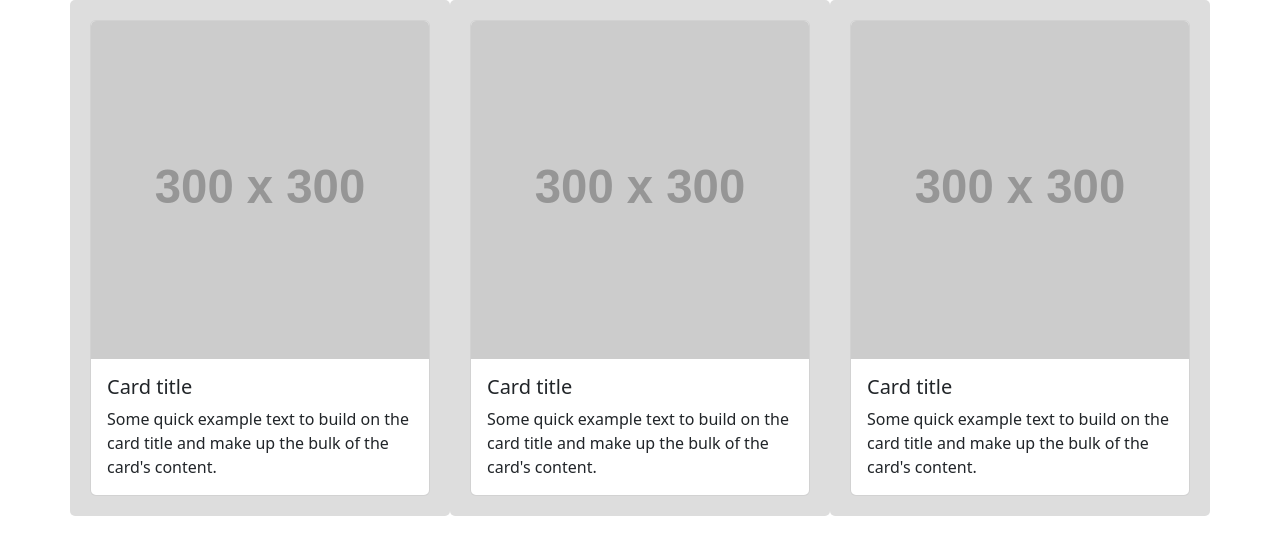
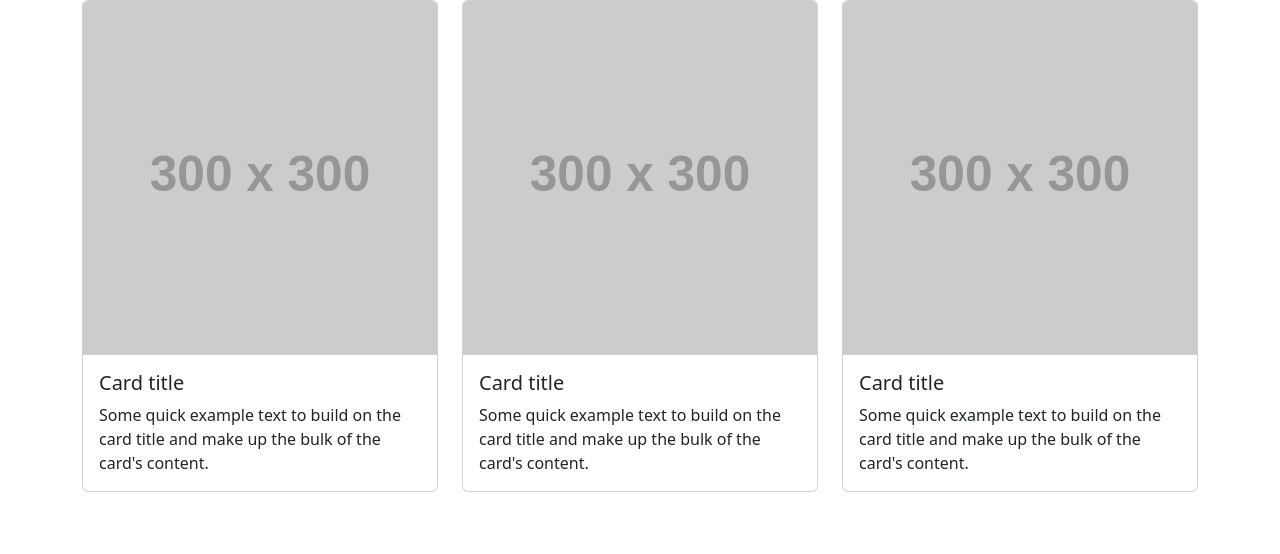
Before and after one commit to solocaustic/immersive, a plain HTML site: page index.html in a window 1280 px wide. Drawn offline with nearby package versions, Linux system fonts and the light colour scheme; placeholder pictures from the web are drawn by us.

Commit message:
Update styles.css

```diff
--- a/styles.css
+++ b/styles.css
@@ -1,13 +1,3 @@
-.grid {
-    /* Add styles for the grid container */
-    display: grid;
-    grid-template-columns: repeat(auto-fill, minmax(200px, 1fr));
-    gap: 20px;
+.grid-item {
+    margin-bottom: 20px; /* Add some space between grid items */
 }
-
-.grid-item {
-    /* Add styles for the grid items */
-    background-color: #ddd;
-    padding: 20px;
-    border-radius: 5px;
-}
```
